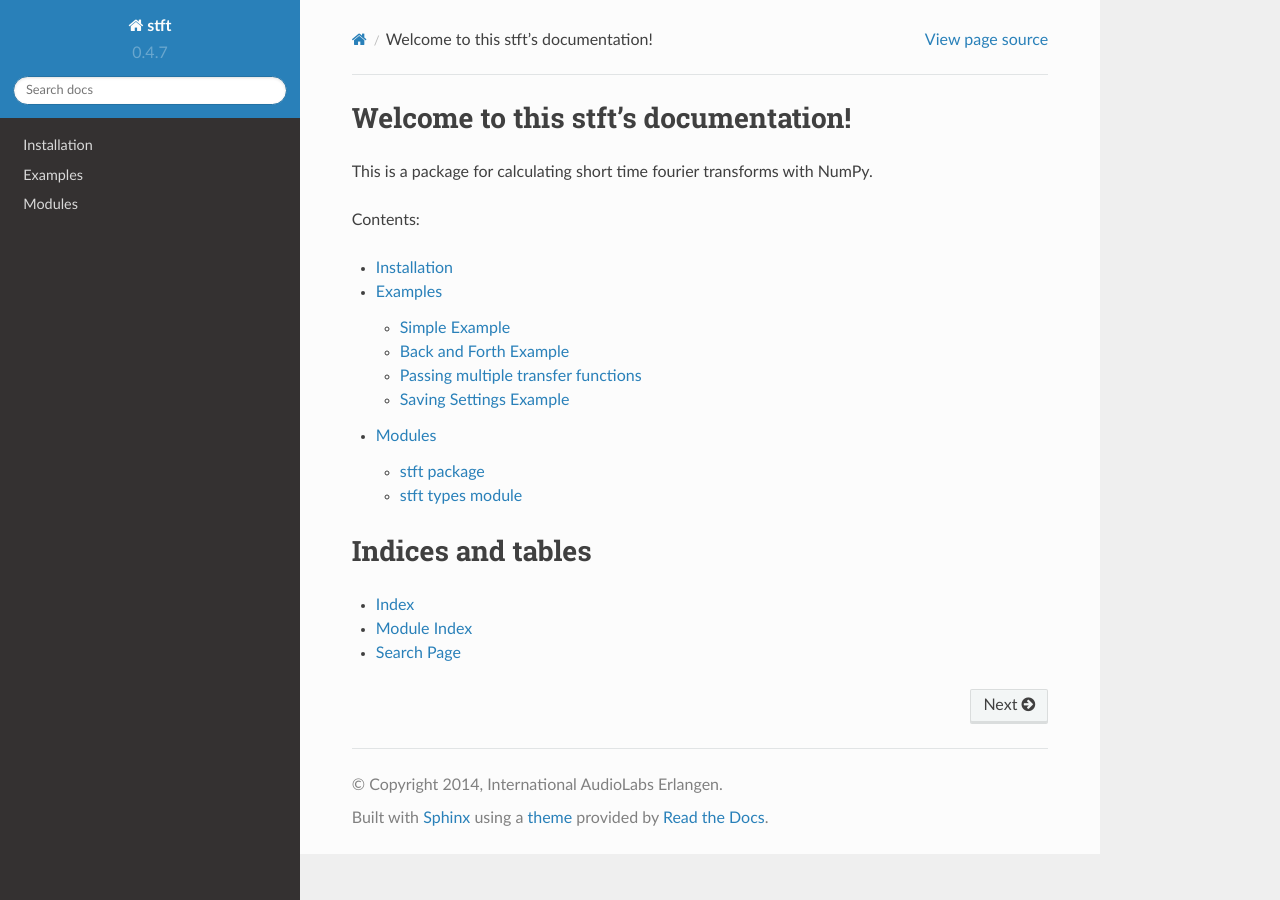
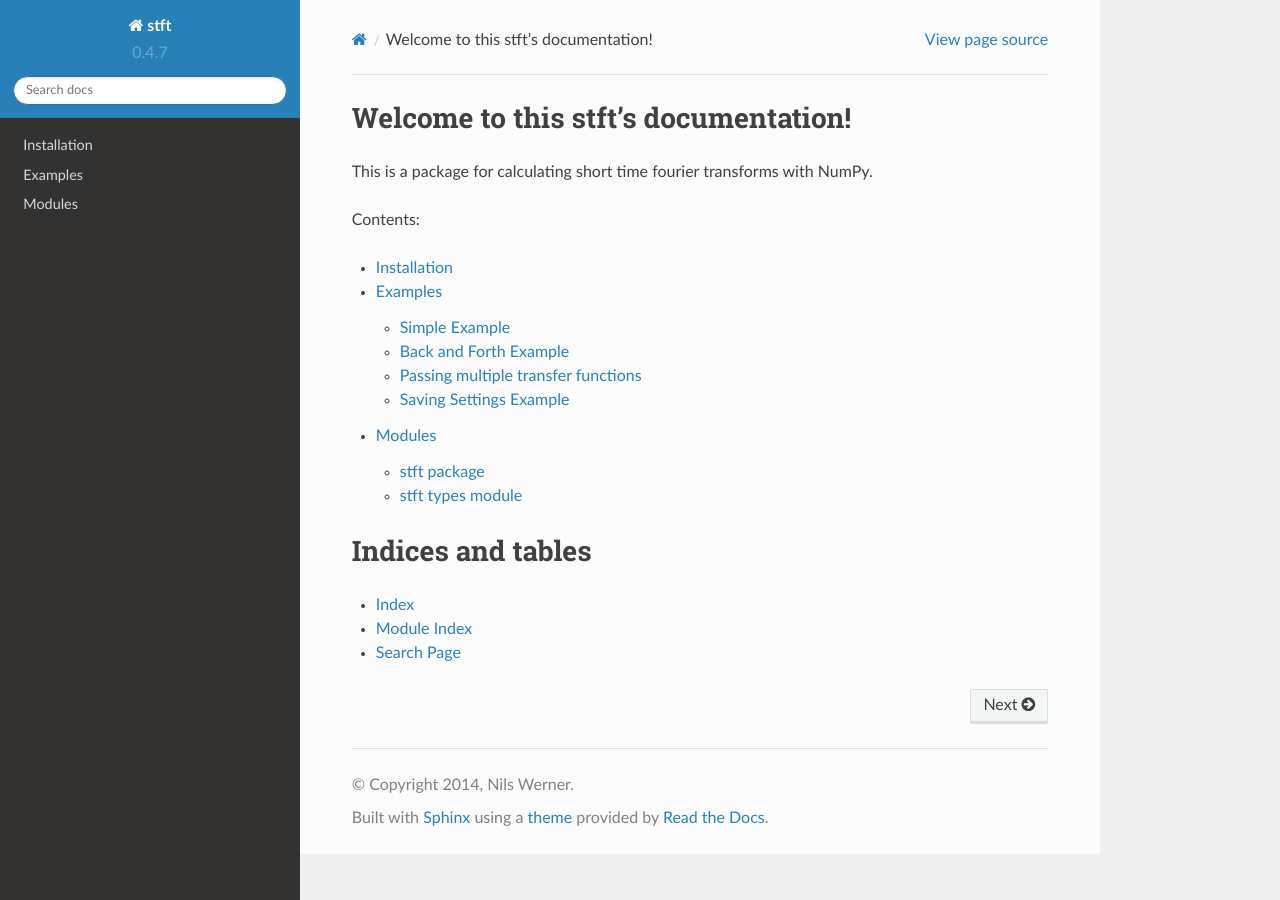
Before and after one commit to nils-werner/stft, a Sphinx documentation site: the page built from docs/index.rst, in a window 1280 px wide. Built offline with Sphinx 7.4.7 and the Read the Docs theme 2.0.0, drawn with Linux system fonts in a browser that asks for light colours; formulas are drawn with MathJax 3.

Commit message:
moved GitHub acc

```diff
--- a/docs/conf.py
+++ b/docs/conf.py
@@ -28,7 +28,7 @@ source_suffix = '.rst'
 master_doc = 'index'
 
 project = 'stft'
-copyright = '2014, International AudioLabs Erlangen'
+copyright = '2014, Nils Werner'
 
 version = '0.4.7'
 release = version
@@ -47,17 +47,17 @@ latex_elements = {
 
 latex_documents = [
     ('index', 'stft.tex', 'stft Documentation',
-     'International AudioLabs Erlangen', 'manual'),
+     'Nils Werner', 'manual'),
 ]
 
 man_pages = [
     ('index', 'stft', 'stft Documentation',
-     ['International AudioLabs Erlangen'], 1)
+     ['Nils Werner'], 1)
 ]
 
 texinfo_documents = [
     ('index', 'stft', 'stft Documentation',
-     'International AudioLabs Erlangen', 'stft',
+     'Nils Werner', 'stft',
      'One line description of project.',
      'Miscellaneous'),
 ]
```
Also changed, not shown: README.md (+1 -1 lines).
